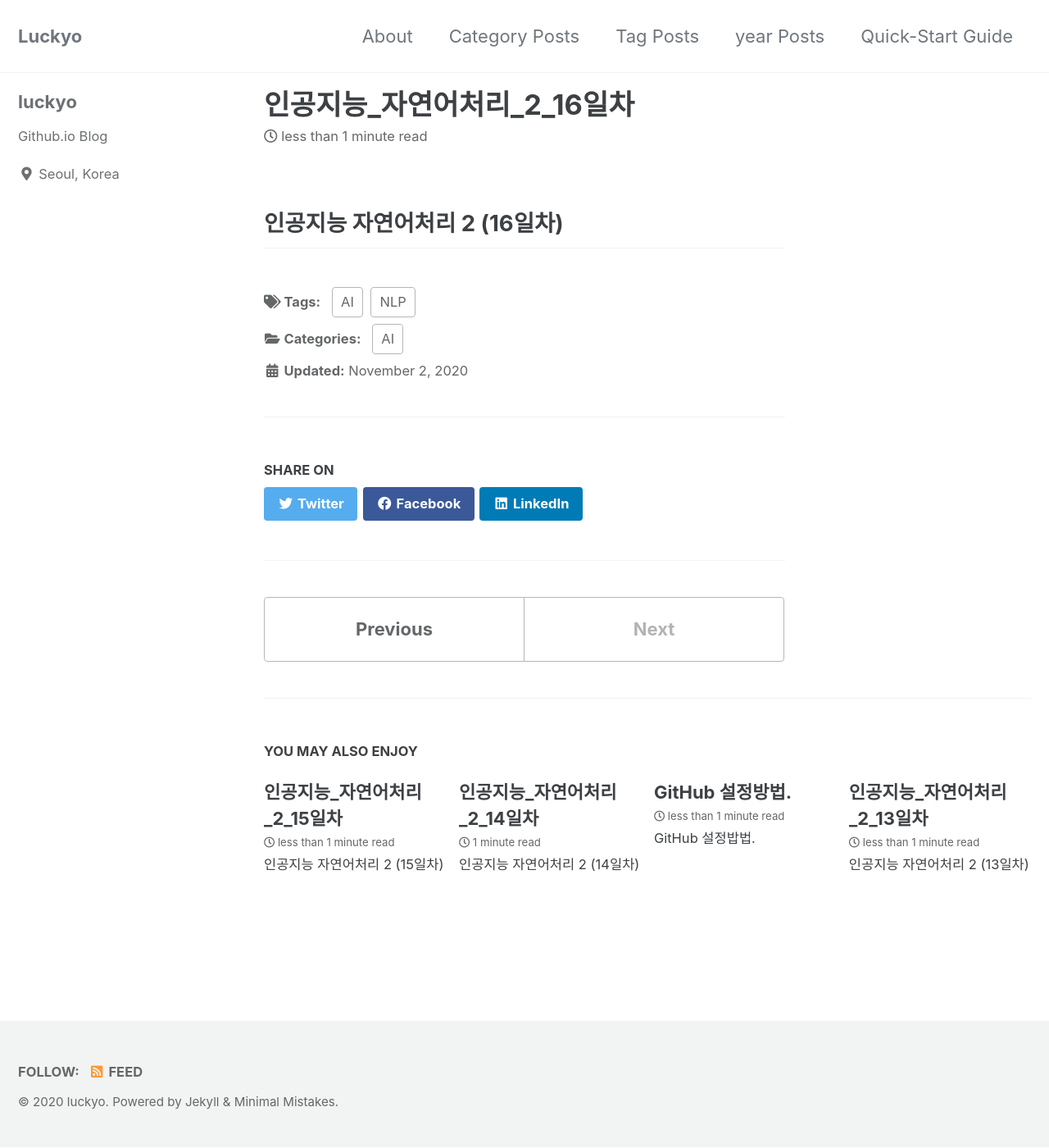
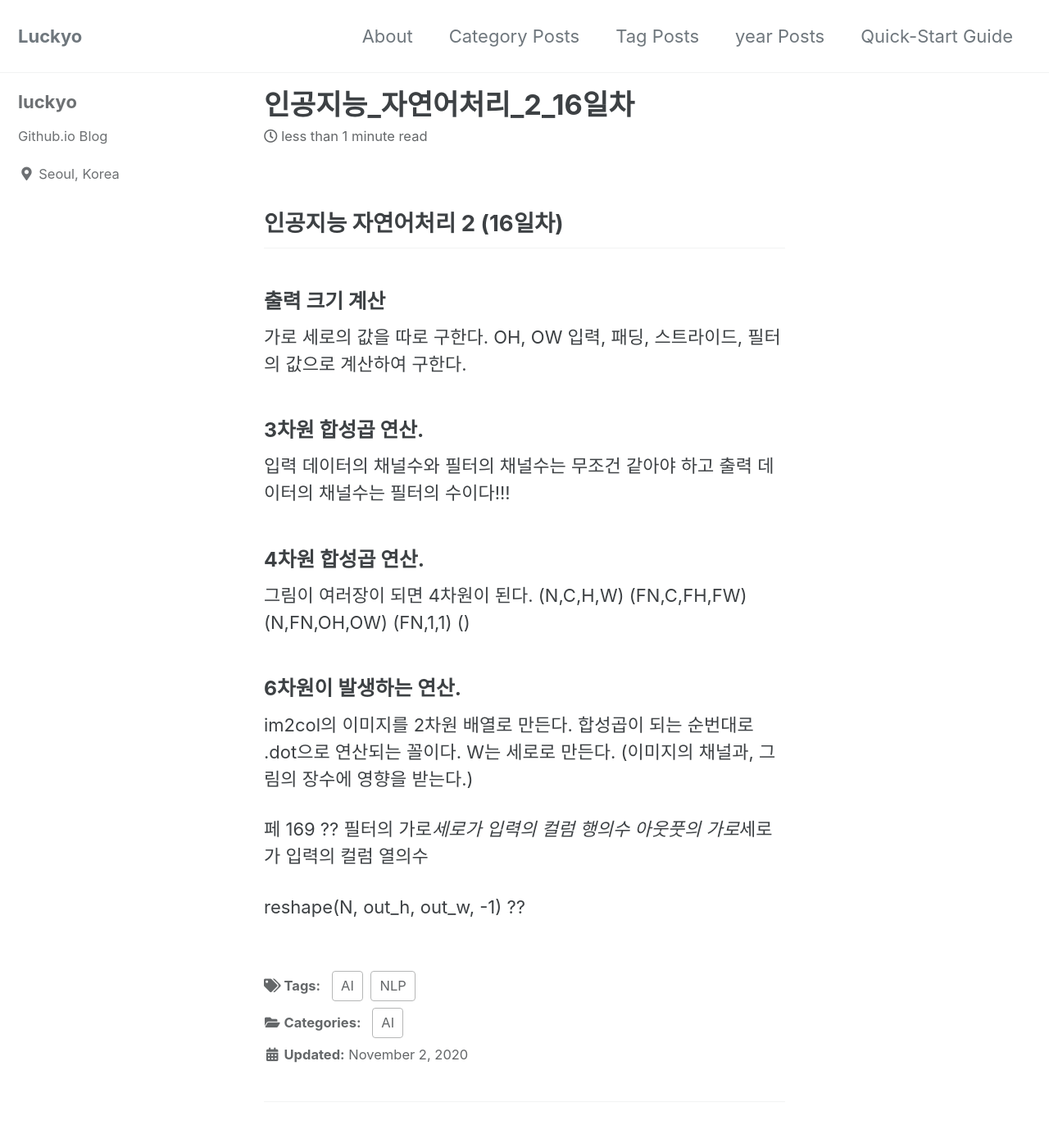
Before and after one commit to JinKyoYoung/jinkyoyoung.github.io, a Jekyll site: the page built from _posts/2020-11-02-post-16일차.md, in a window 1280 px wide and 1400 px high. Shown: the whole window at 82% size. Built offline with Jekyll 4.4.1, drawn with Linux system fonts in a browser that asks for light colours; cached includes are drawn as plain includes.

Commit message:
16일차

```diff
--- a/_posts/2020-11-02-post-16일차.md
+++ b/_posts/2020-11-02-post-16일차.md
@@ -8,3 +8,32 @@ tags:
 ---
 
 ## 인공지능 자연어처리 2 (16일차)
+
+### 출력 크기 계산
+가로 세로의 값을 따로 구한다.
+OH, OW 입력, 패딩, 스트라이드, 필터 의 값으로 계산하여 구한다.
+
+### 3차원 합성곱 연산.
+입력 데이터의 채널수와 필터의 채널수는 무조건 같아야 하고
+출력 데이터의 채널수는 필터의 수이다!!!
+
+### 4차원 합성곱 연산.
+그림이 여러장이 되면 4차원이 된다.
+(N,C,H,W) (FN,C,FH,FW) (N,FN,OH,OW) (FN,1,1) ()
+
+### 6차원이 발생하는 연산.
+im2col의 이미지를 2차원 배열로 만든다.
+합성곱이 되는 순번대로 .dot으로 연산되는 꼴이다.
+W는 세로로 만든다.
+(이미지의 채널과, 그림의 장수에 영향을 받는다.)
+
+페 169
+??
+필터의 가로*세로가 입력의 컬럼 행의수
+아웃풋의 가로*세로가 입력의 컬럼 열의수
+
+
+
+
+
+reshape(N, out_h, out_w, -1) ??
```
